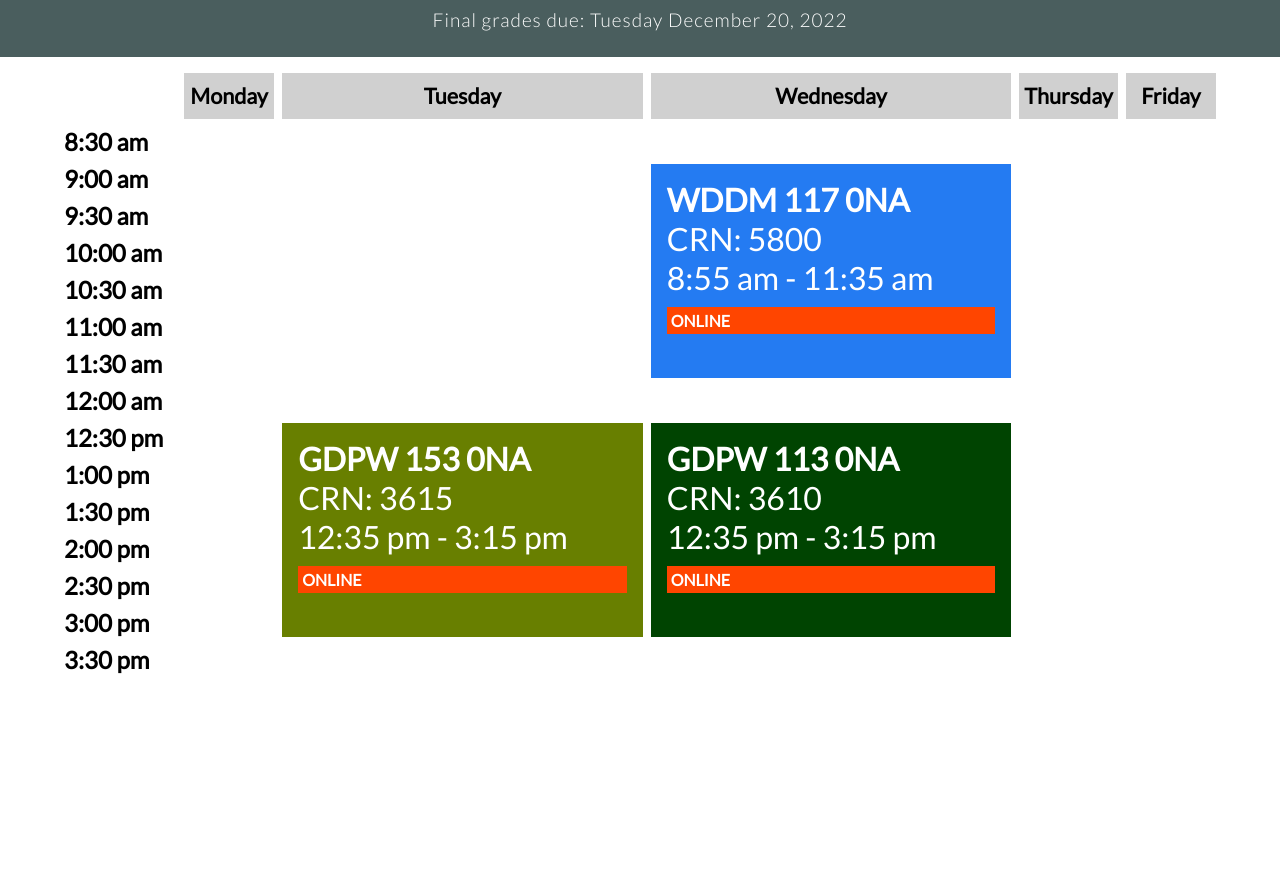
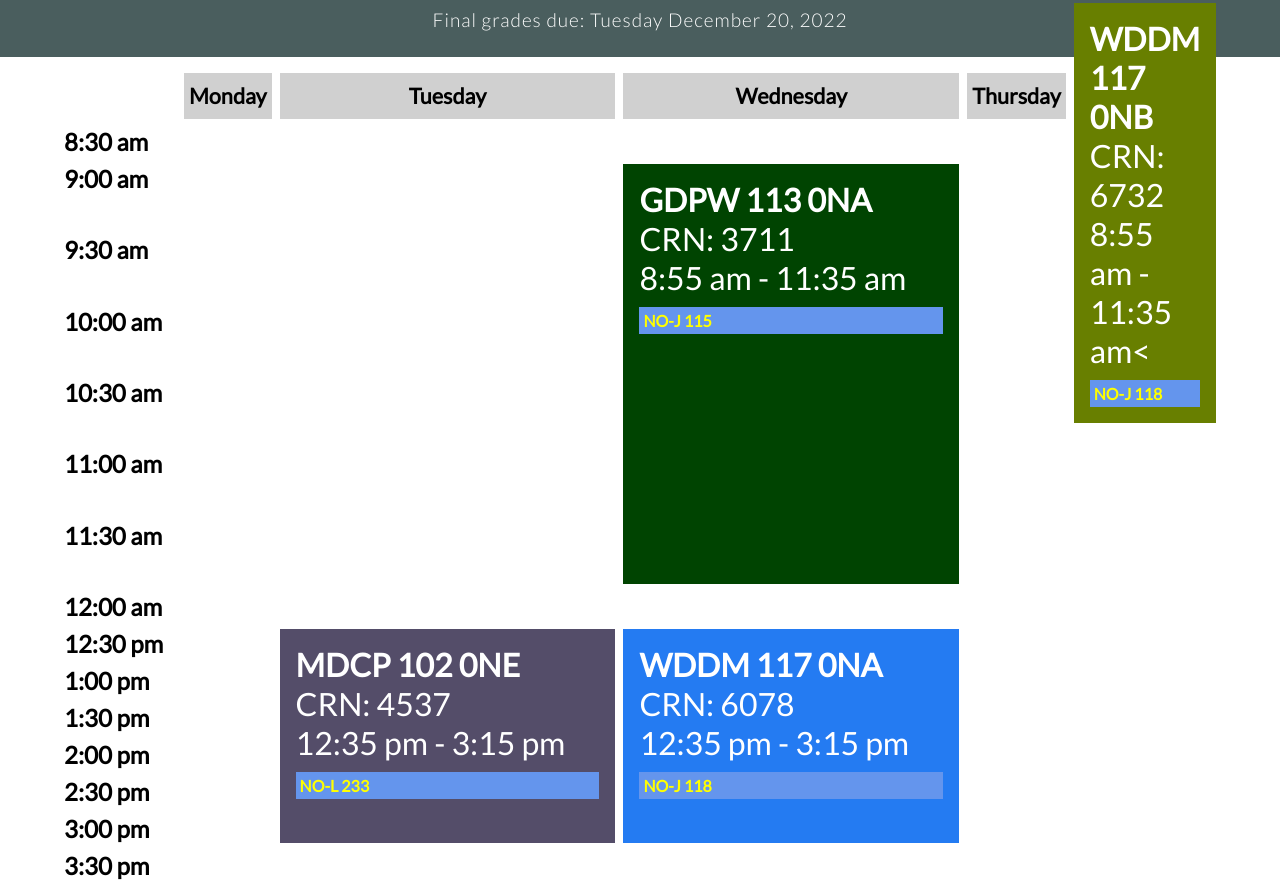
Before and after one commit to Felice63/SCHEDULE-Master, a plain HTML site: page index.html in a window 1280 px wide. Shown: the part 292-1188 px from the top of the page. Before the commit the page ends 982 px from the top, so only its background shows below. Drawn offline with Linux system fonts and the light colour scheme.

Commit message:
Added Friday session

```diff
--- a/index.html
+++ b/index.html
@@ -44,26 +44,40 @@
         <h2 class="time-slot" style="grid-column: times; grid-row: time-1500;">3:00 pm</h2>
         <h2 class="time-slot" style="grid-column: times; grid-row: time-1530;">3:30 pm</h2>
 
-        <section class="session gdpw-153-rna" style="grid-column: track-2; grid-row: time-1230 / time-1530;">
-            <h3 class="title">GDPW 153 0NA</h3>
-            <span class="track">CRN: 3615</span>
+        <!-- Session 1 -->
+        <section class="session mdcp-102-ne" style="grid-column: track-2; grid-row: time-1230 / time-1530;">
+            <h3 class="title">MDCP 102 0NE</h3>
+            <span class="track">CRN: 4537</span>
             <span class="time">12:35 pm - 3:15 pm</span>
-            <span class="igs">ONLINE</span>
+            <span class="north">NO-L 233</span>
         </section>
 
-        <section class="session wddm-117-rna" style="grid-column: track-3; grid-row: time-0900 / time-1200;">
-            <h3 class="title">WDDM 117 0NA</h3>
-            <span class="track">CRN: 5800</span>
+        <!-- Session 2 -->
+
+        <section class="session gdpw-113-na" style="grid-column: track-3; grid-row: time-0900 / time-1200;">
+            <h3 class="title">GDPW 113 0NA</h3>
+            <span class="track">CRN: 3711</span>
             <span class="time">8:55 am - 11:35 am</span>
-            <span class="igs">ONLINE</span>
+            <span class="north">NO-J 115</span>
         </section>
 
-        <section class="session gdpw-113-rna" style="grid-column: track-3; grid-row: time-1230 / time-1530;">
-            <h3 class="title">GDPW 113 0NA</h3>
-            <span class="track">CRN: 3610</span>
-            <span class="time">12:35 pm - 3:15 pm</span>
-            <span class="igs">ONLINE</span>
-        </section>
+        <!-- Session 3 -->
+
+        <section class="session wddm-117-na" style="grid-column: track-3; grid-row: time-1230 / time-1530;">
+          <h3 class="title">WDDM 117 0NA</h3>
+          <span class="track">CRN: 6078</span>
+          <span class="time">12:35 pm - 3:15 pm</span>
+          <span class="north">NO-J 118</span>
+      </section>
+
+      <!-- Session 4 -->
+
+      <section class="session wddm-117-nb" style="grid-column: track-5; grid-row: time-0900 / time-1200;">
+        <h3 class="title">WDDM 117 0NB</h3>
+        <span class="track">CRN: 6732</span>
+        <span class="time">8:55 am - 11:35 am<</span>
+        <span class="north">NO-J 118</span>
+    </section>
 
     </main>
   </body>
--- a/scheduleStyles.css
+++ b/scheduleStyles.css
@@ -103,29 +103,31 @@ span {
 	display: block;
 }
 
-.mdcp-102-rnf, .gdpw-153-rna{
+/* Sessions  */
+
+.mdcp-102-nb {
+	background-color: #c35500;
+	color: #fff;
+}
+
+.mdcp-102-ne {
+	background-color: #544D69;
+	color: #fff;
+}
+
+.mdcp-102-nf, .gdpw-153-na, .wddm-117-nb {
 	background-color: #687f00;
 	color: #fff;
 	position: relative;
     top: -161px;
 }
 
-.mdcp-102-rne {
-	background-color: #544D69;
-	color: #fff;
-}
-
-.mdcp-102-rnb {
-	background-color: #c35500;
-	color: #fff;
-}
-
-.gdpw-113-rna {
+.gdpw-113-na {
 	background-color: #004401;
 	color: #fff;
 }
 
-.wddm-117-rna {
+.wddm-117-na {
 	background-color: #247bf2;
 	color: #fff;
 }
@@ -170,11 +172,11 @@ span {
 	;
 		grid-template-columns:
 			[times] 7em
-			[track-1-start] .5fr    				/* Monday column */
-			[track-1-end track-2-start] 2fr 		/* Tuesday column */
-			[track-2-end track-3-start] 2fr 		/* Wednesday column */
-			[track-3-end track-4-start] .5fr 		/* Thursday column */
-			[track-4-end track-5-start] .5fr 		/* Friday column */
+			[track-1-start] .5fr    			/* Monday column */
+			[track-1-end track-2-start] 2fr 	/* Tuesday column */
+			[track-2-end track-3-start] 2fr 	/* Wednesday column */
+			[track-3-end track-4-start] .5fr 	/* Thursday column */
+			[track-4-end track-5-start] .5fr 	/* Friday column */
 			[track-5-end]
 		;
 	}
```
